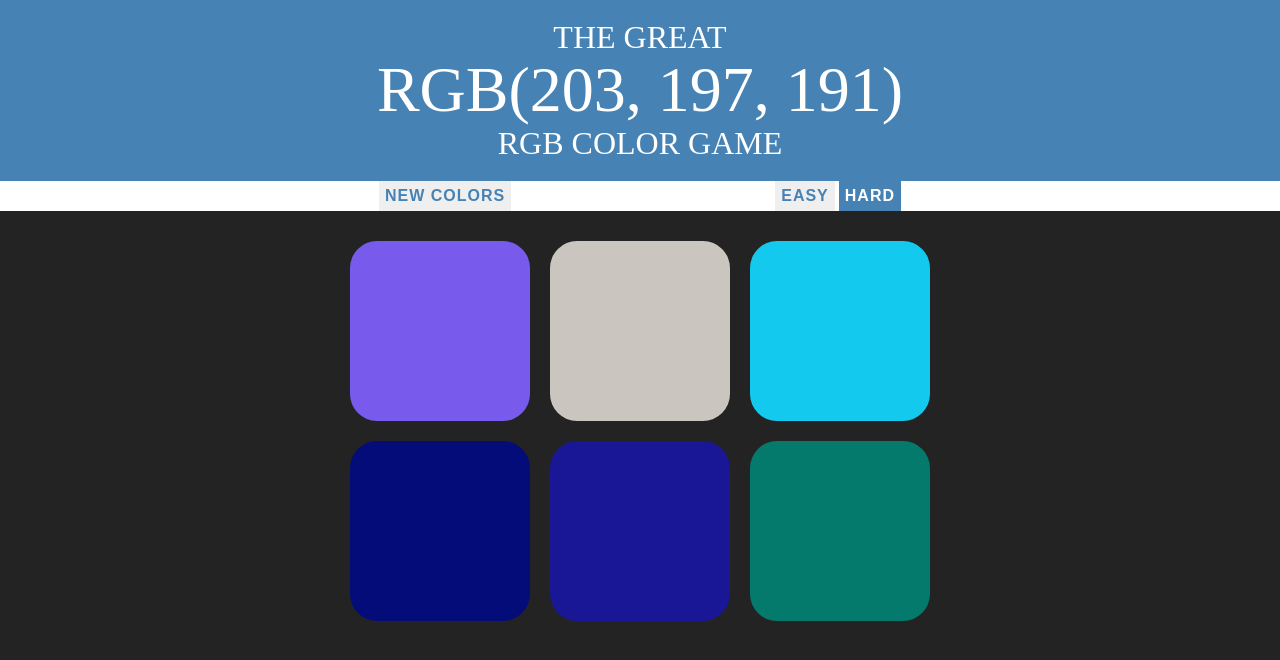
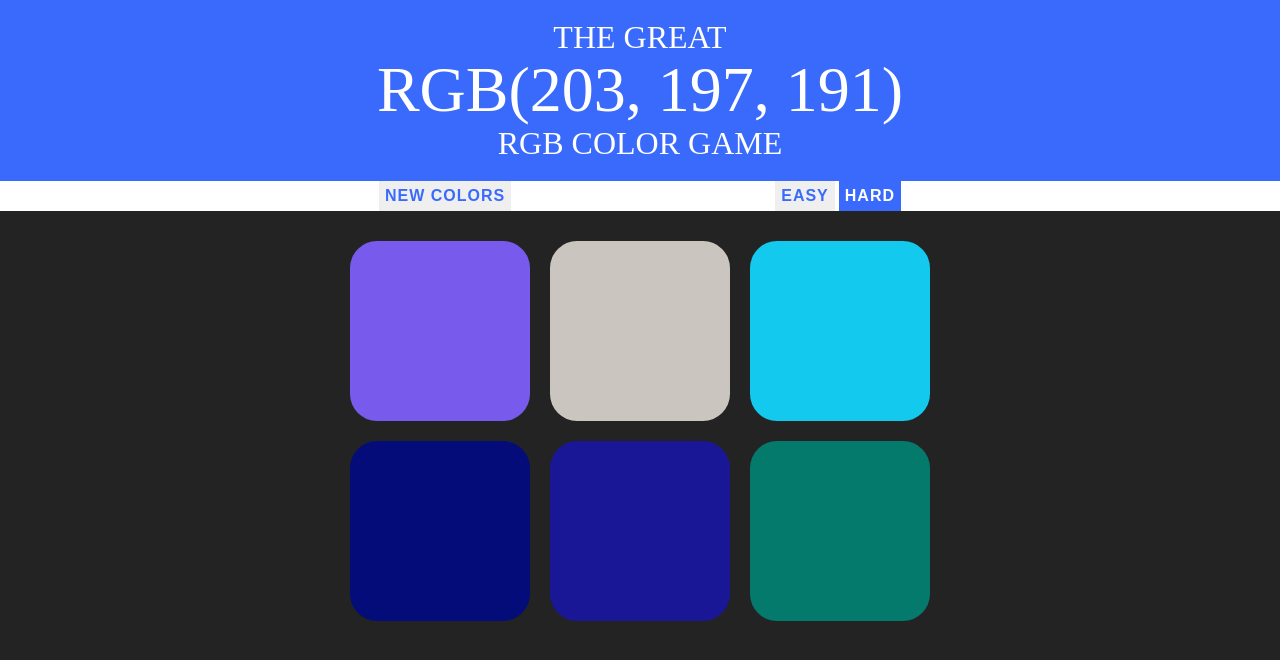
Before and after one commit to B-Rich23/color-game, a plain HTML site: page index.html in a window 1280 px wide. Drawn offline with Linux system fonts and the light colour scheme.

Commit message:
changed some styling on the header, display and buttons

```diff
--- a/colorGame.css
+++ b/colorGame.css
@@ -24,7 +24,7 @@ body {
 h1 {
     color: #fff;
     text-align: center;
-    background: steelblue;
+    background: #396afc;
     margin: 0;
     font-weight: normal;
     text-transform: uppercase;
@@ -51,7 +51,7 @@ h1 {
 
 .selected {
     color: #fff;
-    background-color: steelblue;
+    background-color: #396afc;
 }
 
 button {
@@ -59,7 +59,7 @@ button {
     text-transform: uppercase;
     height: 100%;
     font-weight: 700;
-    color: steelblue;
+    color: #396afc;
     letter-spacing: 1px;
     font-size: inherit;
     transition: all 0.3s;
@@ -71,5 +71,5 @@ button {
 
 button:hover {
     color: #fff;
-    background-color: steelblue;
+    background-color: #396afc;
 }
--- a/colorGame.js
+++ b/colorGame.js
@@ -1,5 +1,4 @@
 var colors = generateRandomColors(6);
-// var colors = [];
 var pickedColor = randomColor();
 var squares = document.querySelectorAll('.square');
 var displayColor = document.querySelector('#display');
@@ -59,7 +58,7 @@ function squareRandom() {
         } else {
             squares[i].style.display = 'none';
             }
-        h1.style.backgroundColor = 'steelblue';
+        h1.style.backgroundColor = '#396afc';
 
         squares[i].addEventListener('click', function () {
             if (this.style.backgroundColor === pickedColor) {
```
